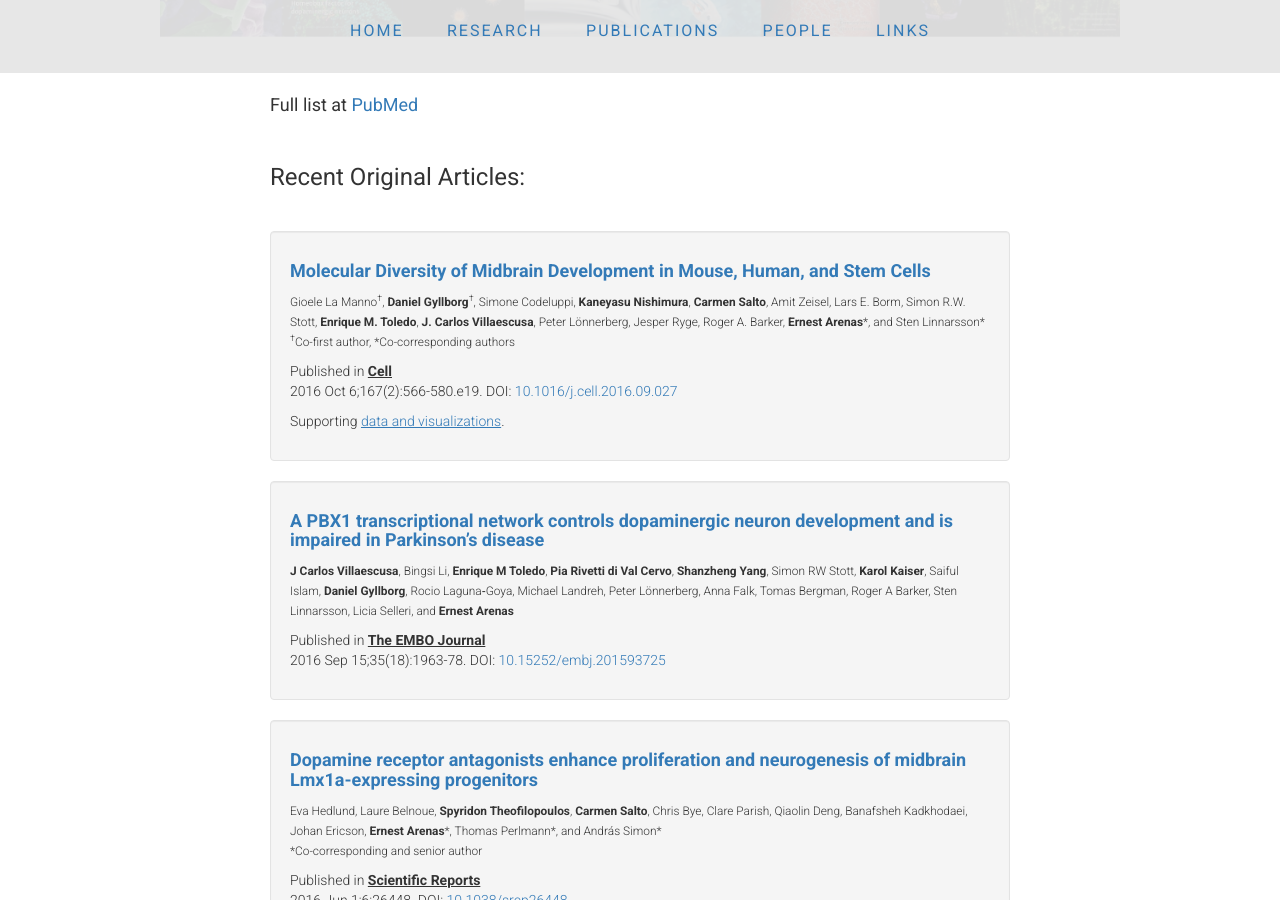
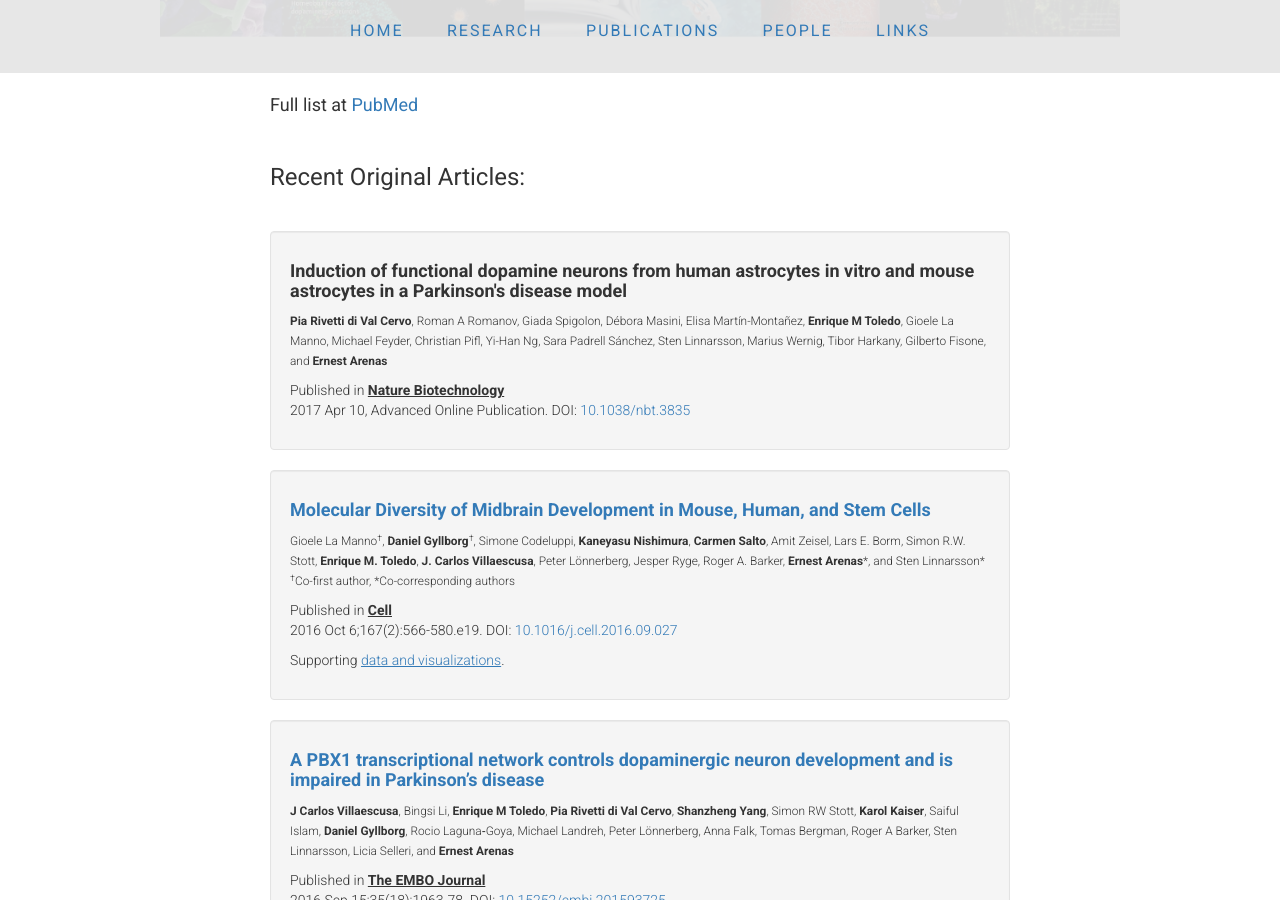
Before and after one commit to ArenasLab/arenaslab.github.io, a Jekyll site: the page publications/index.html, which Jekyll copies as it is, in a window 1280 px wide and 900 px high, scrolled down 331 px. Built offline with Jekyll 4.4.1, drawn with Linux system fonts in a browser that asks for light colours.

Commit message:
Update index.html

```diff
--- a/publications/index.html
+++ b/publications/index.html
@@ -75,7 +75,23 @@ ABOVE IS THE TEMPLATE TO ADD ADDITIONAL PUBLICATIONS -->
 
 <!-- START OF ORIGINAL ARTICLES -->
 
-            <div class="well">
+             <div class="well">
+              <li class="media">
+                <div class="media-body">
+                  <h4><b><!--<a href="(ADD LINK TO PUBMED ARTICLE HERE)" target="_blank">-->Induction of functional dopamine neurons from human astrocytes in vitro and mouse astrocytes in a Parkinson's disease model<!--</a>--></b></h4>
+                  <p></p>
+			<small> <b>Pia Rivetti di Val Cervo</b>, Roman A Romanov, Giada Spigolon, Débora Masini, Elisa Martín-Montañez, <b>Enrique M Toledo</b>,
+			  Gioele La Manno, Michael Feyder, Christian Pifl, Yi-Han Ng, Sara Padrell Sánchez, Sten Linnarsson, Marius Wernig,
+				Tibor Harkany, Gilberto Fisone, and <b>Ernest Arenas</b></small>
+                  <p></p>
+                  <p>Published in <strong><u>Nature Biotechnology</u></strong><br>
+                  2017 Apr 10, Advanced Online Publication. DOI: <a href="http://dx.doi.org/10.1038/nbt.3835" target="_blank">10.1038/nbt.3835</a></p>
+
+                </div>
+              </li>
+            </div>
+
+	<div class="well">
               <li class="media">
                 <div class="media-body">
                   <h4><b><a href="https://www.ncbi.nlm.nih.gov/pubmed/27716510" target="_blank">Molecular Diversity of Midbrain Development in Mouse, Human, and Stem Cells</a></b></h4>
```
